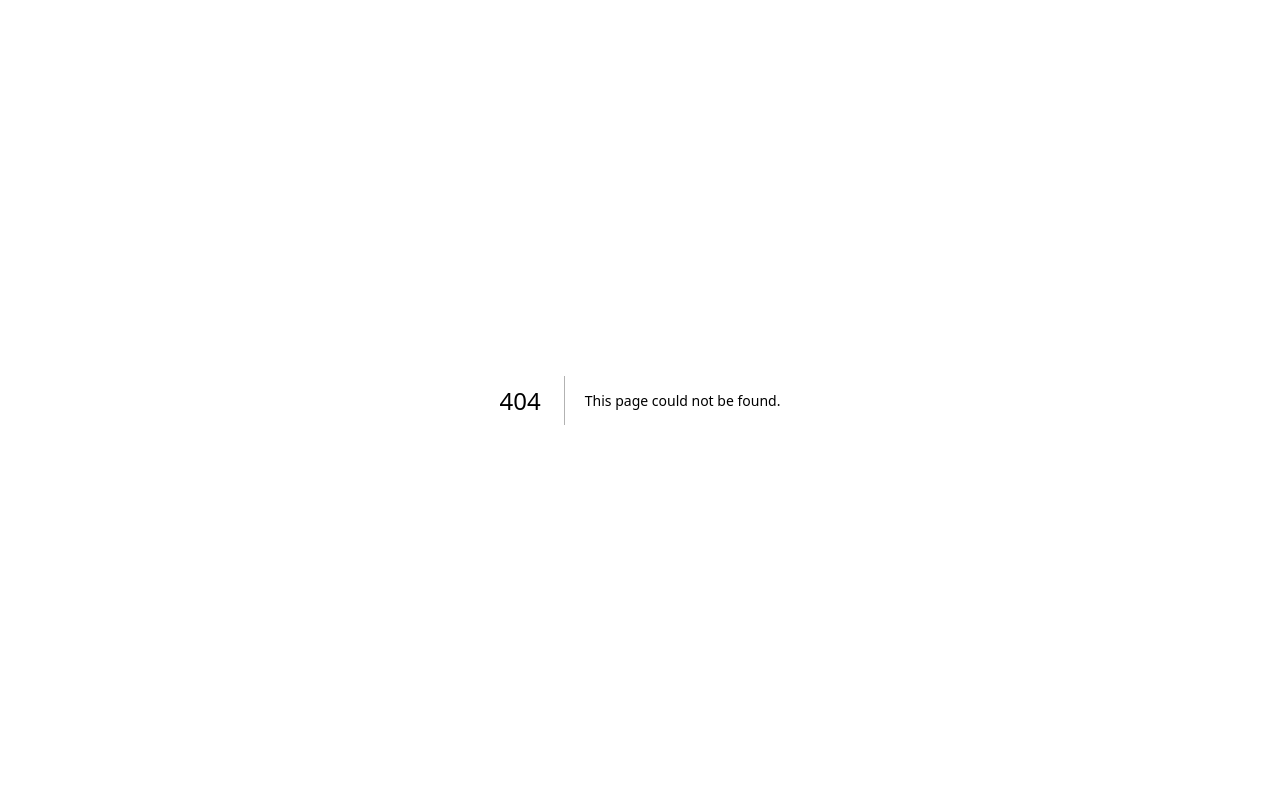
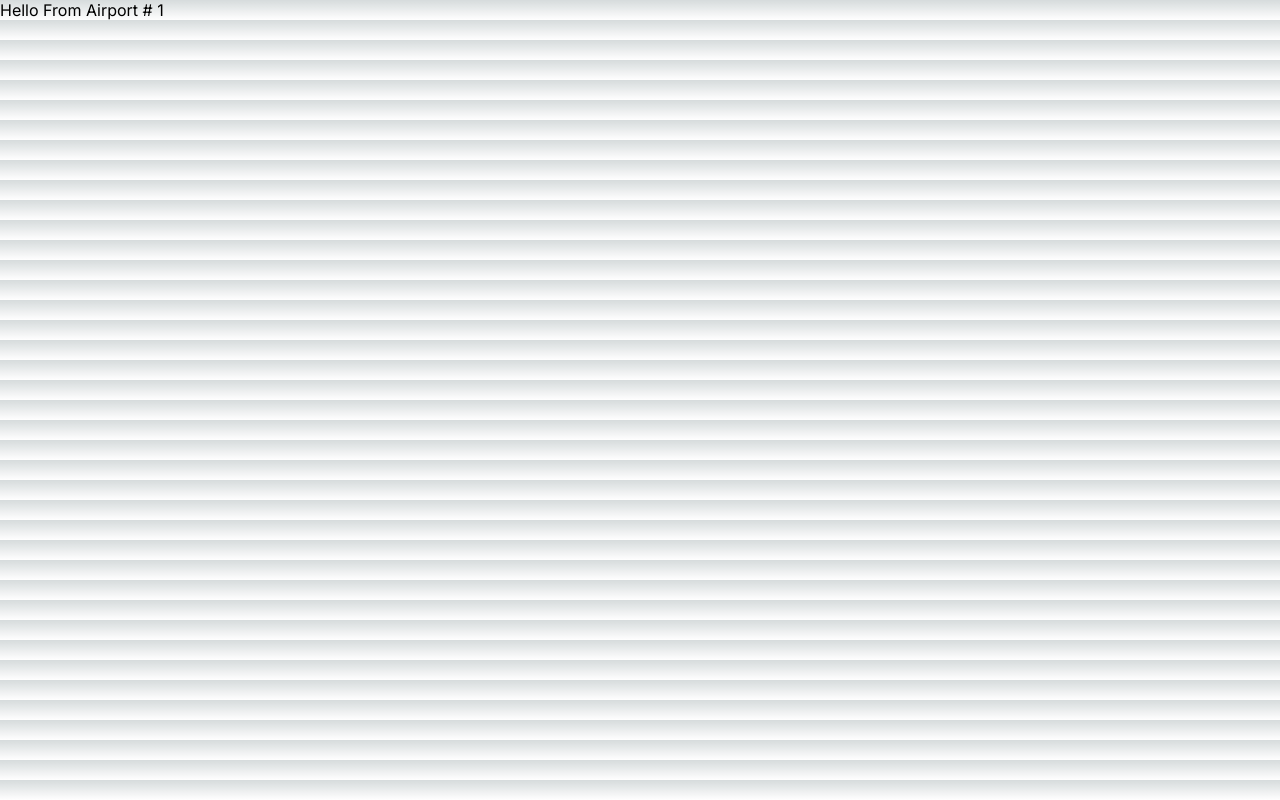
Before and after one commit to trevorking21/csci409sp24-assignment3, a Next.js app in the folder airport-info/: page /airports/1 in a window 1280 px wide. Before the commit this address had no page. Built offline with nearby package versions, Linux system fonts and the light colour scheme.

Commit message:
Added airport view route

```diff
--- /dev/null
+++ b/airport-info/src/app/airports/[id]/page.tsx
@@ -0,0 +1,5 @@
+export default function AirportInfo({ params }: { params: { id: string} } ){
+    return (
+        <div>Hello From Airport # {params.id}</div>
+    );
+}
```
